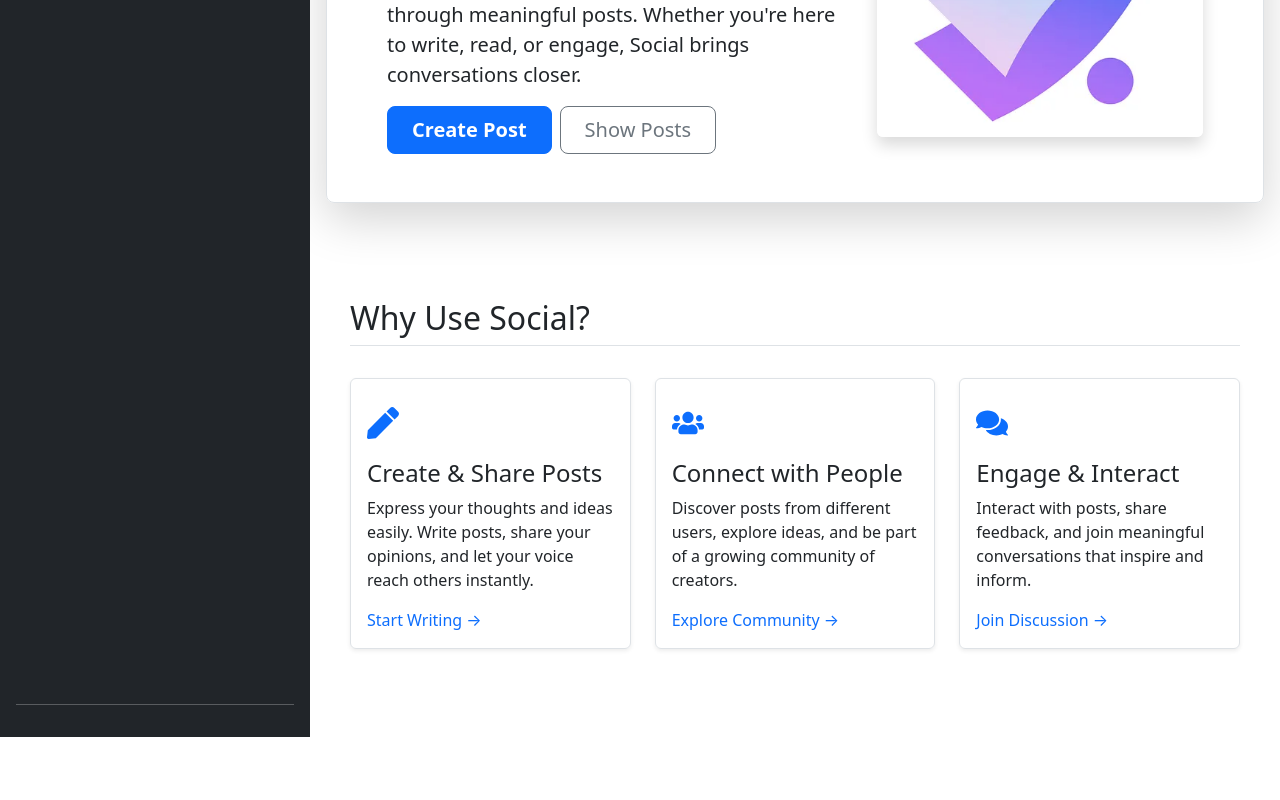
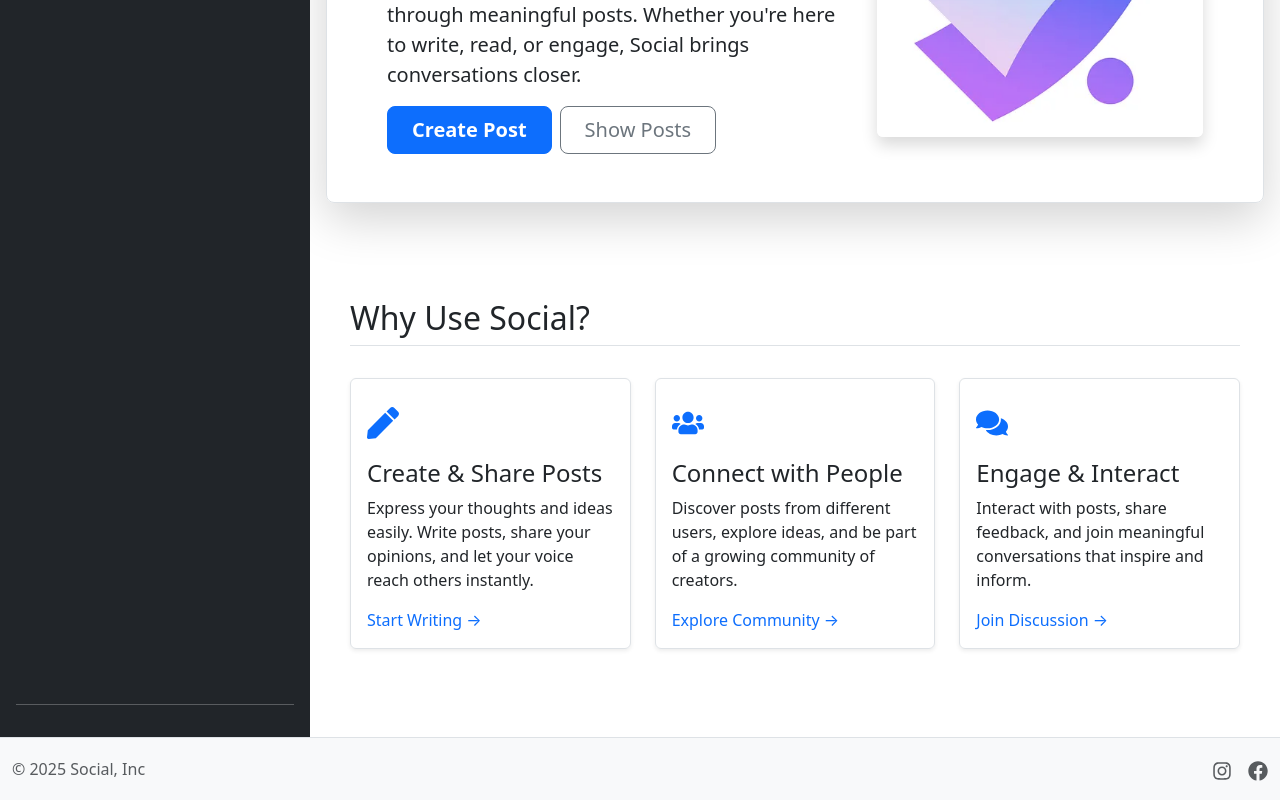
Before and after one commit to Aj9630747827/Social, a React (Vite) app: page / in a window 1280 px wide. Shown: the part 363-1163 px from the top of the page. Before the commit the page ends 1100 px from the top, so only its background shows below. Built offline with nearby package versions, Linux system fonts and the light colour scheme.

Commit message:
Added Footer

```diff
--- a/src/App.jsx
+++ b/src/App.jsx
@@ -3,26 +3,22 @@ import "./App.css";
 import Header from "./components/Header";
 import { PostsContext } from "./store/postsContext";
 import Main from "./components/Main";
+import Footer from "./components/Footer";
 
 function App() {
   const [posts, setPosts] = useState([]);
+
   function handleAddPost({ title, content }) {
     if (!content.trim() || !title.trim()) return;
-    setPosts((currPost) => {
-      const newList = [...currPost, { title: title, post: content }];
-      return newList;
-    });
+
+    setPosts((currPost) => [...currPost, { title: title, post: content }]);
   }
+
   function deletePost(index) {
-    setPosts((currVal) => {
-      let newItems = currVal.filter((item, index2) => {
-        return index2 !== index;
-      });
-      return newItems;
-    });
+    setPosts((currVal) => currVal.filter((_, i) => i !== index));
   }
+
   return (
-    <>
     <PostsContext.Provider
       value={{
         posts,
@@ -30,10 +26,18 @@ function App() {
         deletePost,
       }}
     >
+      {/* 🔥 IMPORTANT LAYOUT FIX */}
+      <div className="d-flex flex-column min-vh-100">
         <Header />
+
+        {/* Main grows to push footer down */}
+        <div className="flex-grow-1">
           <Main />
+        </div>
+
+        <Footer />
+      </div>
     </PostsContext.Provider>
-    </>
   );
 }
 
--- /dev/null
+++ b/src/components/Footer.jsx
@@ -0,0 +1,29 @@
+import { FaInstagram, FaFacebook } from "react-icons/fa";
+
+function Footer() {
+  return (
+    <footer className="border-top py-3 mt-auto bg-light w-100">
+      <div className="container-fluid">
+        <div className="row align-items-center text-center text-md-start">
+          {/* Left */}
+          <div className="col-12 col-md-6 mb-2 mb-md-0">
+            <span className="text-muted">© 2025 Social, Inc</span>
+          </div>
+
+          {/* Right */}
+          <div className="col-12 col-md-6 d-flex justify-content-center justify-content-md-end gap-3">
+            <a href="#" className="text-muted fs-5">
+              <FaInstagram />
+            </a>
+
+            <a href="#" className="text-muted fs-5">
+              <FaFacebook />
+            </a>
+          </div>
+        </div>
+      </div>
+    </footer>
+  );
+}
+
+export default Footer;
```
Lines whose indentation alone changed are shown as unchanged.
